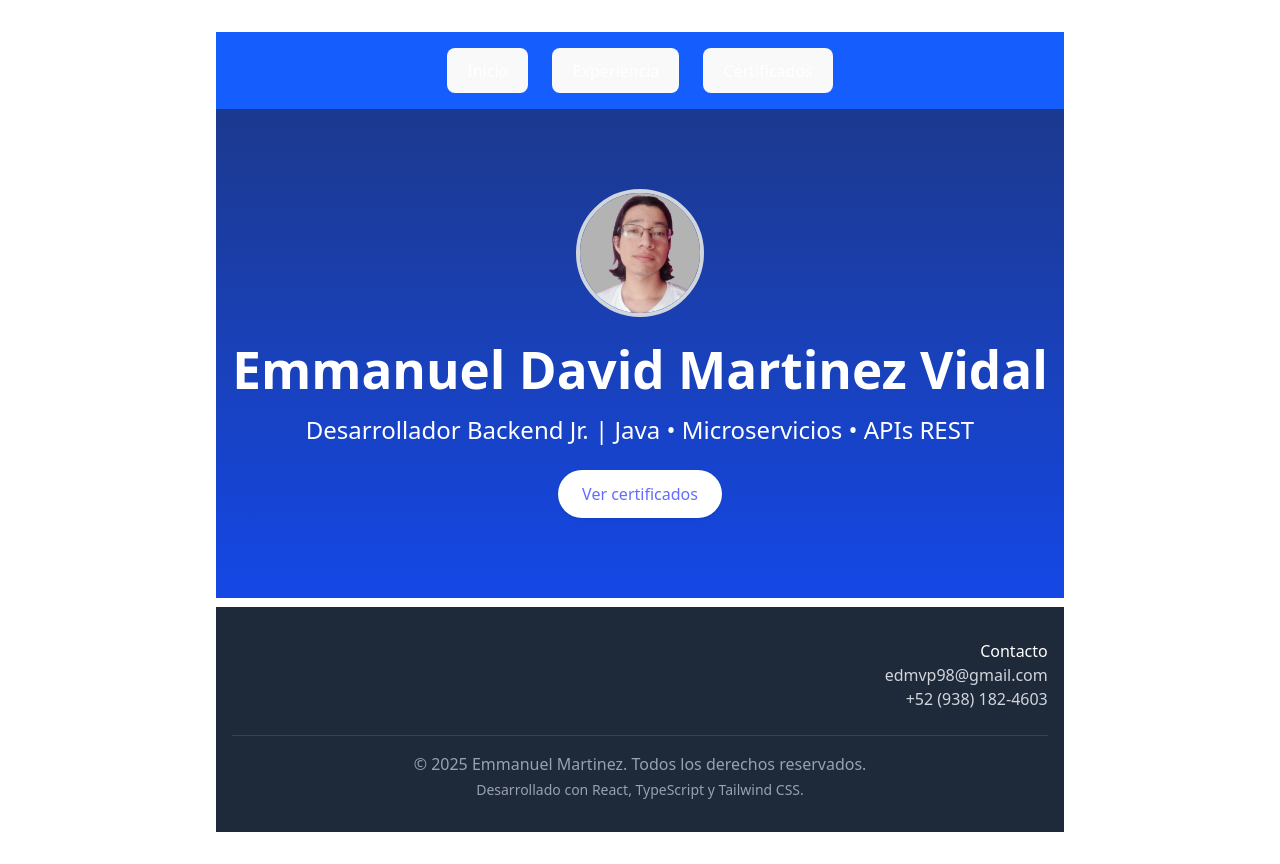
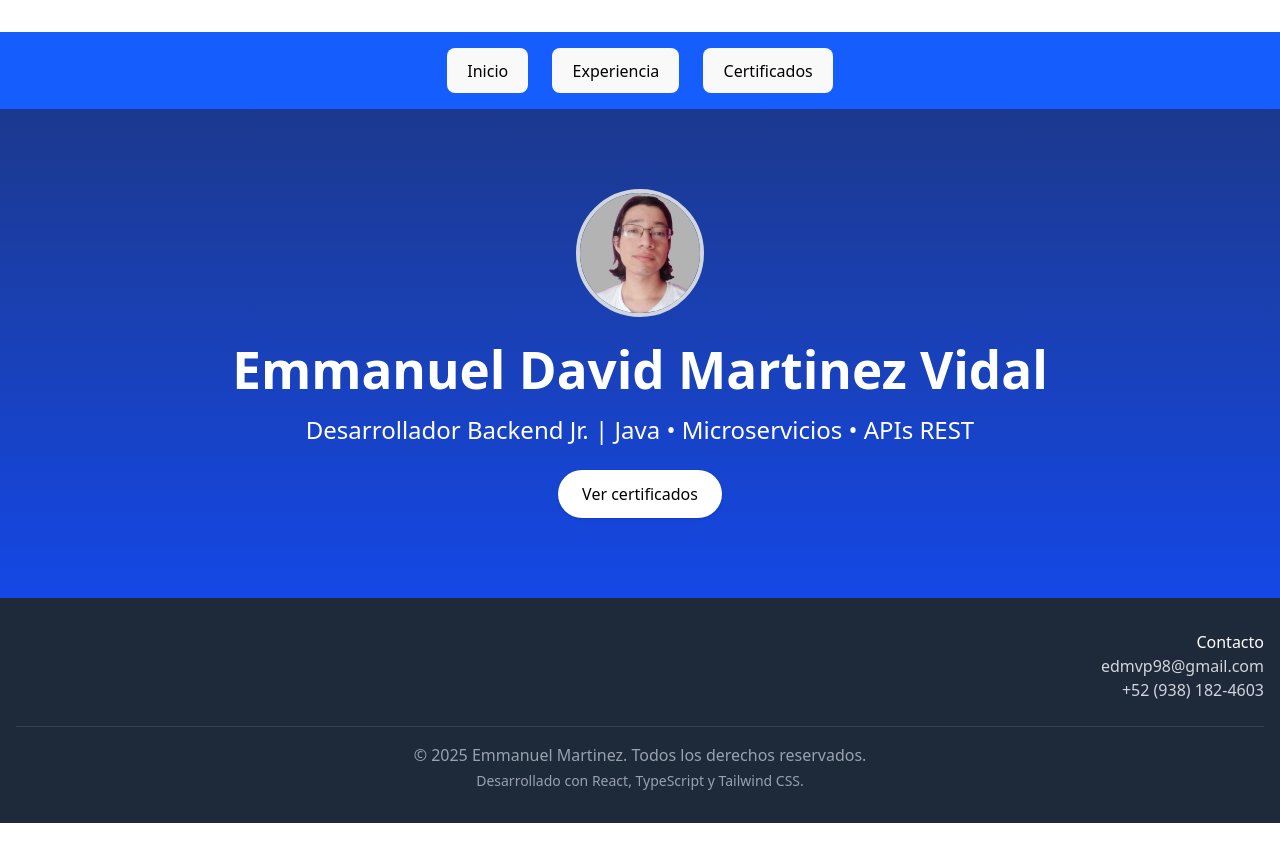
Before and after one commit to Bluedigi10/cv-emma, a React (Vite) app: page / in a window 1280 px wide. Built offline with nearby package versions, Linux system fonts and the light colour scheme.

Commit message:
areglado color en navegador claro

```diff
--- a/src/App.tsx
+++ b/src/App.tsx
@@ -11,7 +11,7 @@ function App() {
 
   return (
     <>
-      <div className="min-h-screen flex flex-col">
+      <div className="min-w-screen flex flex-col">
       <Header activeSection={activeSection} setActiveSection={setActiveSection} />
 
       <main className="flex-grow">
--- a/src/components/header.tsx
+++ b/src/components/header.tsx
@@ -7,7 +7,7 @@ interface NavbarProps {
 
 export default function Header({ activeSection, setActiveSection }: NavbarProps) {
   return (
-    <nav className="bg-blue-600 p-4 text-white">
+    <nav className="fiexd top-0 bg-blue-600 p-4 text-black">
       <div className="container mx-auto flex justify-center space-x-6">
         <button
           onClick={() => setActiveSection('home')}
--- a/src/styles/index.css
+++ b/src/styles/index.css
@@ -23,20 +23,19 @@
   padding: 2rem;
   text-align: center;
 
+
 }
 a {
   font-weight: 500;
-  color: #646cff;
+  color: #000000;
   text-decoration: inherit;
 }
 a:hover {
-  color: #535bf2;
+  color: #ffffff;
 }
 
 body {
   margin: 0;
-  display: flex;
-  place-items: center;
   min-width: 320px;
   min-height: 100vh;
 }
@@ -58,7 +57,7 @@ button {
   transition: border-color 0.25s;
 }
 button:hover {
-  border-color: #646cff;
+  border-color: #6b6b6b;
 }
 button:focus,
 button:focus-visible {
@@ -71,7 +70,7 @@ button:focus-visible {
     background-color: #ffffff;
   }
   a:hover {
-    color: #747bff;
+    color: #8a8a8a;
   }
   button {
     background-color: #f9f9f9;
```
